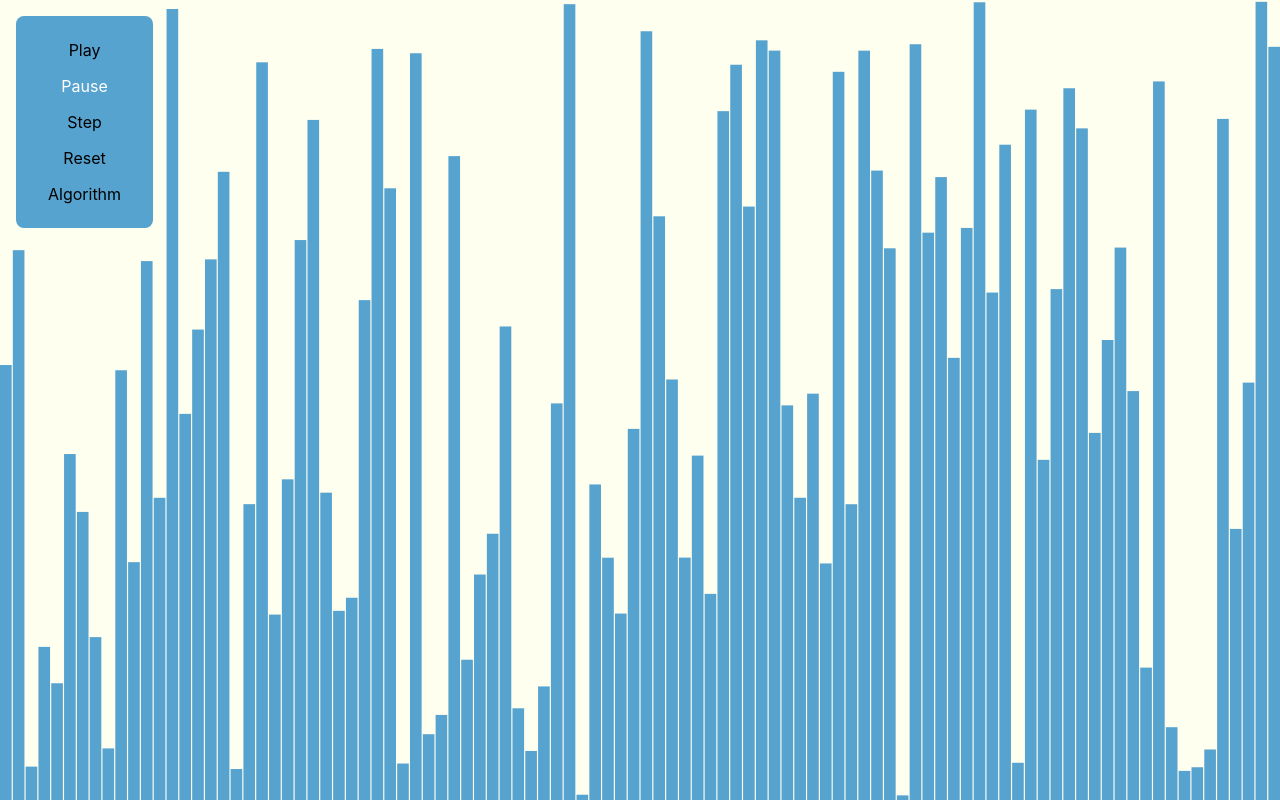
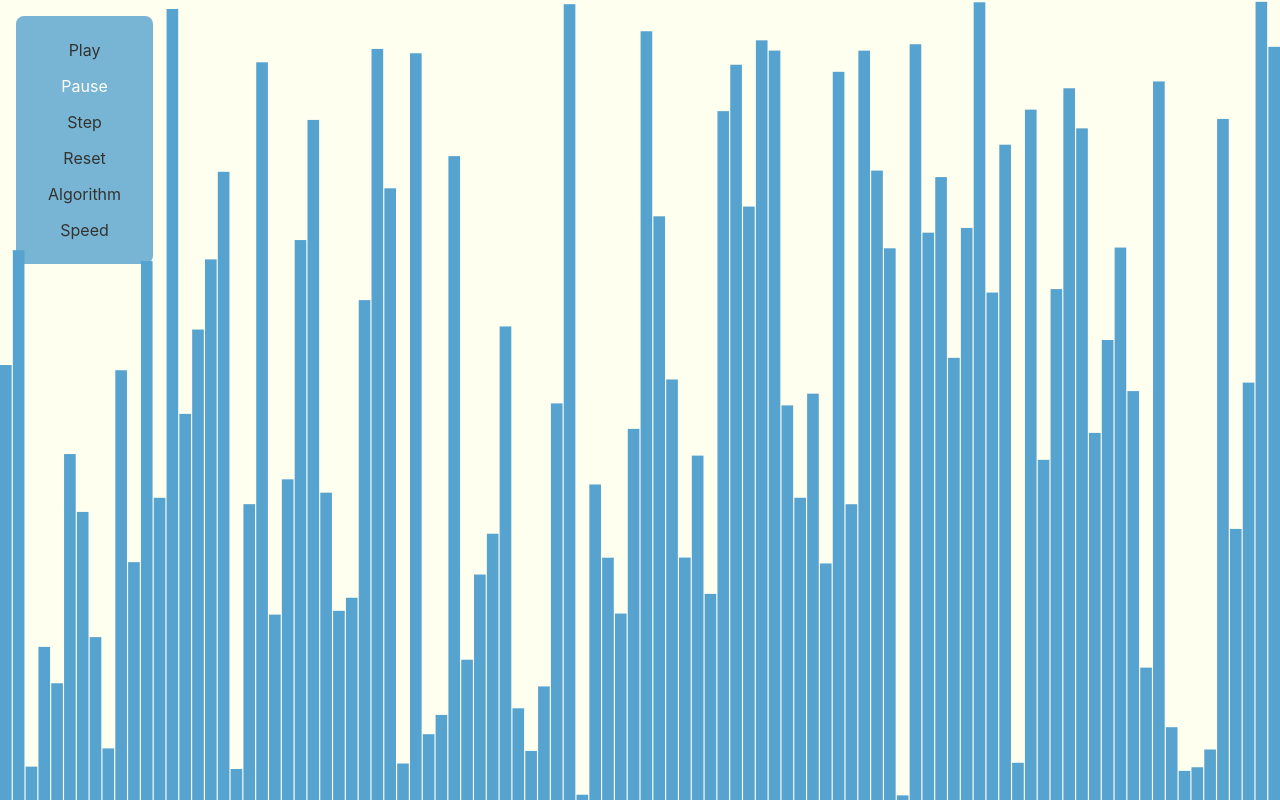
Before and after one commit to chrismilson/sorting-visualiser, a React (Create React App) app: page / in a window 1280 px wide. Built offline with nearby package versions, Linux system fonts and the light colour scheme.

Commit message:
Use slider to control speed
The speed attribute was constant up until now, it is now controlled by
a slider from the materials-UI node module.

```diff
--- a/package.json
+++ b/package.json
@@ -4,6 +4,7 @@
   "private": true,
   "homepage": "http://shlappas.com/sorting-visualiser/",
   "dependencies": {
+    "@material-ui/core": "^4.5.1",
     "gh-pages": "^2.1.1",
     "node-sass": "^4.12.0",
     "react": "^16.10.2",
--- a/src/App.js
+++ b/src/App.js
@@ -16,7 +16,7 @@ class App extends React.Component {
       compare: -1,
       nums: [...n],
       orig: n,
-      rate: 50,
+      speed: 50,
       sort: sort,
       sortInstance: sort.algorithm([...n])
     }
@@ -77,7 +77,7 @@ class App extends React.Component {
         console.log('done')
         this.setState({ playing: false })
       }
-    }, this.state.rate)
+    }, Math.pow(101 - this.state.speed, 1.5))
     this.setState({ playing: true })
   }
 
@@ -110,9 +110,14 @@ class App extends React.Component {
               action: this.reset
             }
           ]}
-
           algorithms={Object.values(Algorithms)}
           setSort={this.setSort}
+          speed={this.state.speed}
+          setSpeed={(event, speed) => {
+            this.setState({ speed })
+            this.pause()
+            this.play()
+          }}
         />
         <Array {...this.state} />
       </div>
--- a/src/App.scss
+++ b/src/App.scss
@@ -20,10 +20,12 @@
     left: 1rem;
     display: flex;
     overflow: hidden;
+    opacity: 0.8;
 
     background-color: rgb(87, 163, 207);
     padding: 1rem;
     border-radius: 0.5rem;
+    max-width: calc(100% - 2rem);
 
 
     .col {
@@ -31,13 +33,13 @@
       flex-direction: column;
       align-items: center;
       transition: width 1s ease-in-out;
-      white-space: nowrap;
+      text-align: center;
       padding: 0 1rem;
 
       .item {
         padding: 0.5rem 0;
 
-        &.active, &:hover {
+        &.active {
           color: white;
         }
       }
@@ -47,6 +49,10 @@
       }
     }
 
+    .slider {
+      height: 100%;
+    }
+
     @media only screen and (min-width: 800px) {
       opacity: 0.2;
       transition: opacity 0.5s ease-in-out;
@@ -54,6 +60,10 @@
       &:hover {
         opacity: 1;
       }
+
+      .col .item:hover {
+        color: white;
+      }
     }
   }
 }
--- a/src/components/Menu.js
+++ b/src/components/Menu.js
@@ -1,14 +1,28 @@
 import React, { useState } from 'react'
+import Slider from '@material-ui/core/Slider'
 
 function Menu (props) {
   var [algs, setAlgs] = useState(false)
+  var [speed, setSpeed] = useState(false)
 
-  const collapse = () => {
-    setAlgs(false)
+  const setOpen = (name) => {
+    switch (name.toLowerCase()) {
+      case 'algs':
+        setSpeed(false)
+        setAlgs(true)
+        break
+      case 'speed':
+        setSpeed(true)
+        setAlgs(false)
+        break
+      default:
+        setAlgs(false)
+        setSpeed(false)
+    }
   }
 
   return (
-    <div className={'Menu'} onMouseLeave={collapse}>
+    <div className={'Menu'} onMouseLeave={() => setOpen('none')}>
       <div className='col'>
         {
           props.options &&
@@ -28,10 +42,24 @@ function Menu (props) {
           ))
         }
         <div
-          className='item algorithm'
-          onMouseOver={() => setAlgs(true)}
+          className={[
+            'item',
+            'algorithms',
+            algs ? 'active' : 'inactive'
+          ].join(' ')}
+          onMouseOver={() => setOpen('algs')}
         >
           Algorithm
+        </div>
+        <div
+          className={[
+            'item',
+            'speed',
+            speed ? 'active' : 'inactive'
+          ].join(' ')}
+          onMouseOver={() => setOpen('speed')}
+        >
+          Speed
         </div>
       </div>
       <div
@@ -57,6 +85,19 @@ function Menu (props) {
           ))
         }
       </div>
+      <div
+        className={[
+          'col',
+          'speed',
+          speed ? 'visible' : 'invisible'
+        ].join(' ')}
+      >
+        <Slider
+          orientation='vertical'
+          value={props.speed}
+          onChange={props.setSpeed}
+        />
+      </div>
     </div>
   )
 }
```
Also changed, not shown: 1 other file (tests, documents, lock files or other folders).
